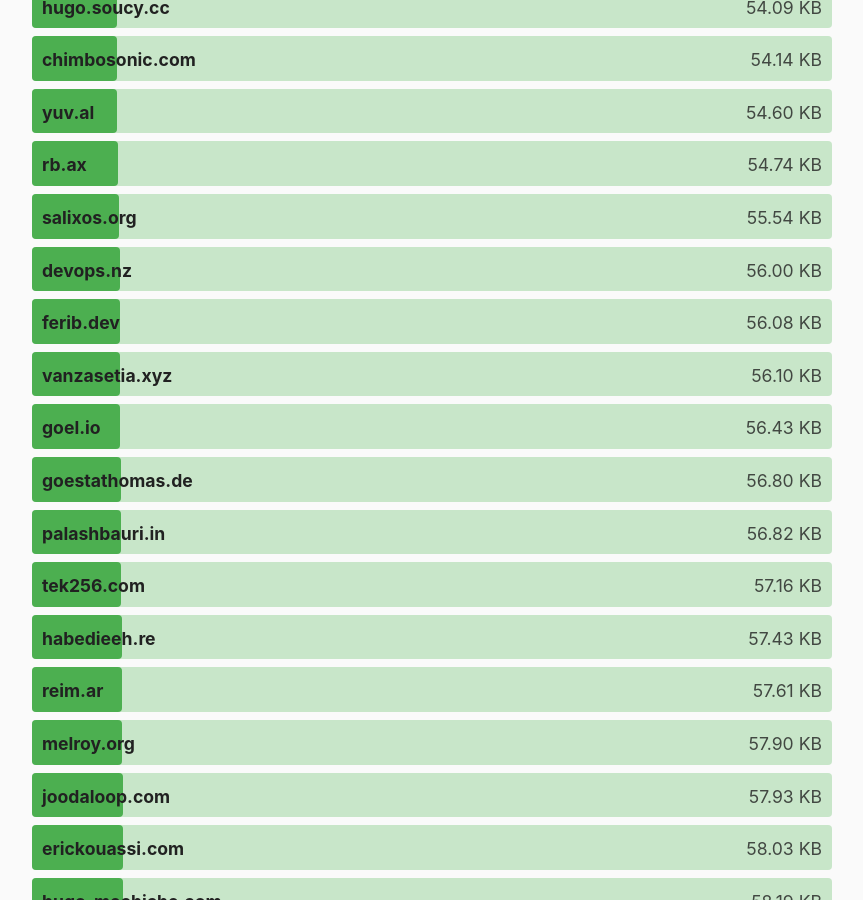
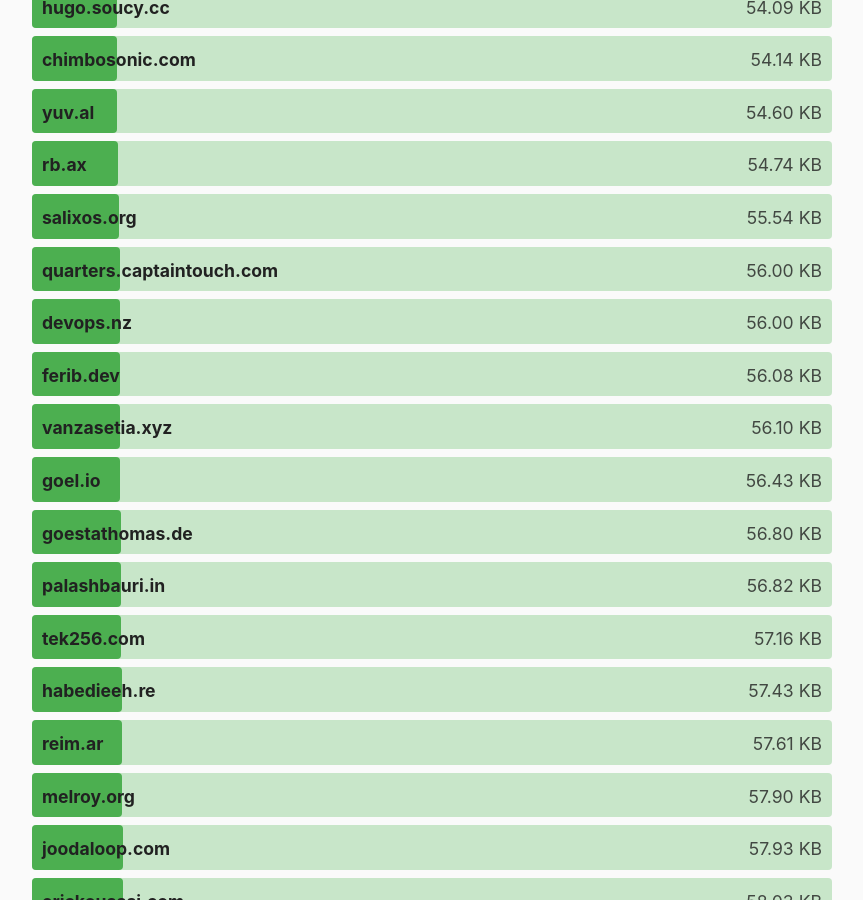
Before and after one commit to kevquirk/512kb.club, a Jekyll site: the page built from index.md, in a window 1280 px wide and 900 px high, scrolled down 16681 px. Shown: the whole window, without its empty margins (208-1071 px from the left). Built offline with Jekyll 4.4.1, drawn with Linux system fonts in a browser that asks for light colours.

Commit message:
Add quarters.captaintouch.com

```diff
--- a/_data/sites.yml
+++ b/_data/sites.yml
@@ -7,6 +7,11 @@
   url: https://0xff.nu/
   size: 19.55
   last_checked: 2025-08-30
+
+- domain: quarters.captaintouch.com
+  url: https://quarters.captaintouch.com/
+  size: 56.00
+  last_checked: 2025-11-08
 
 - domain: 100daystooffload.com
   url: https://100daystooffload.com/
```
